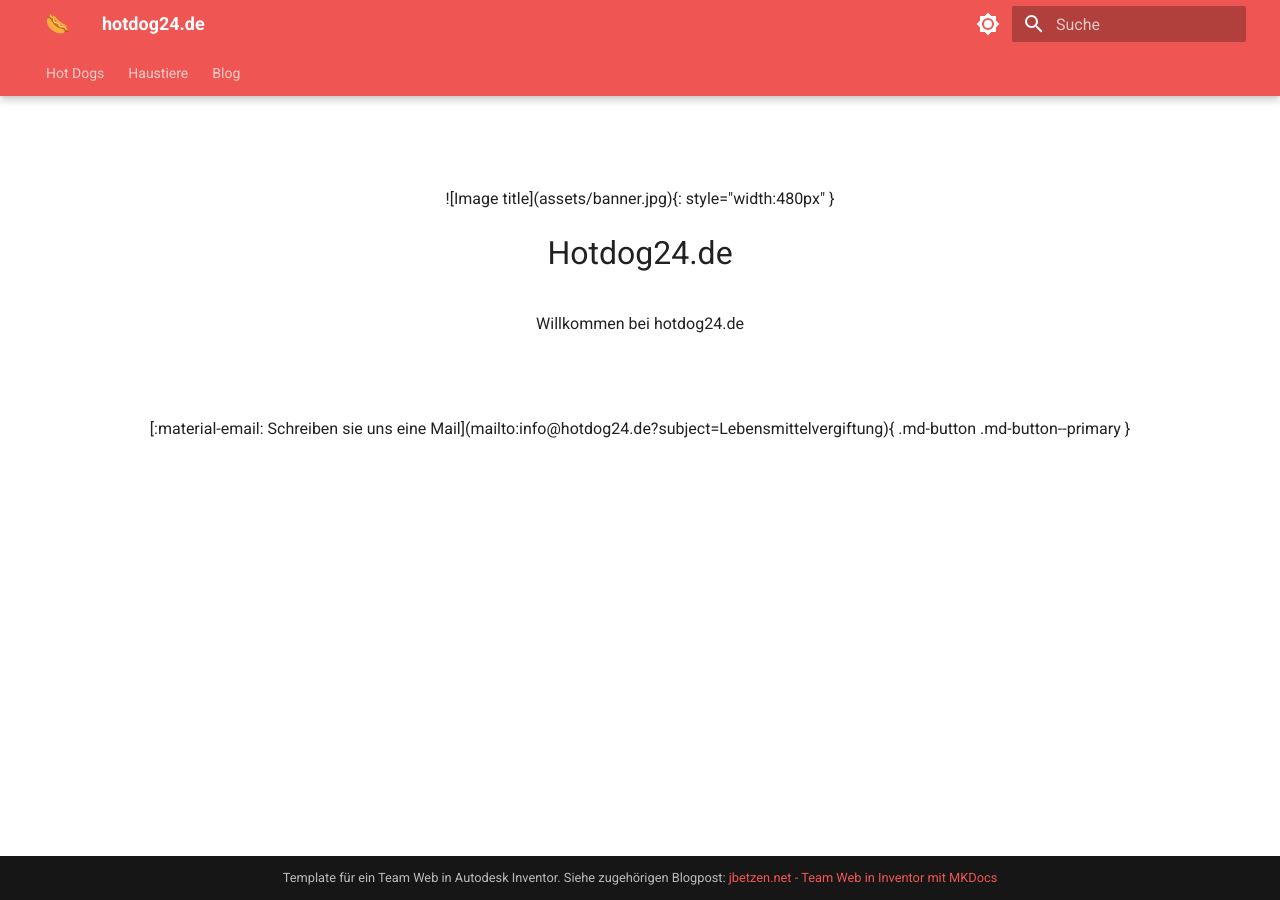
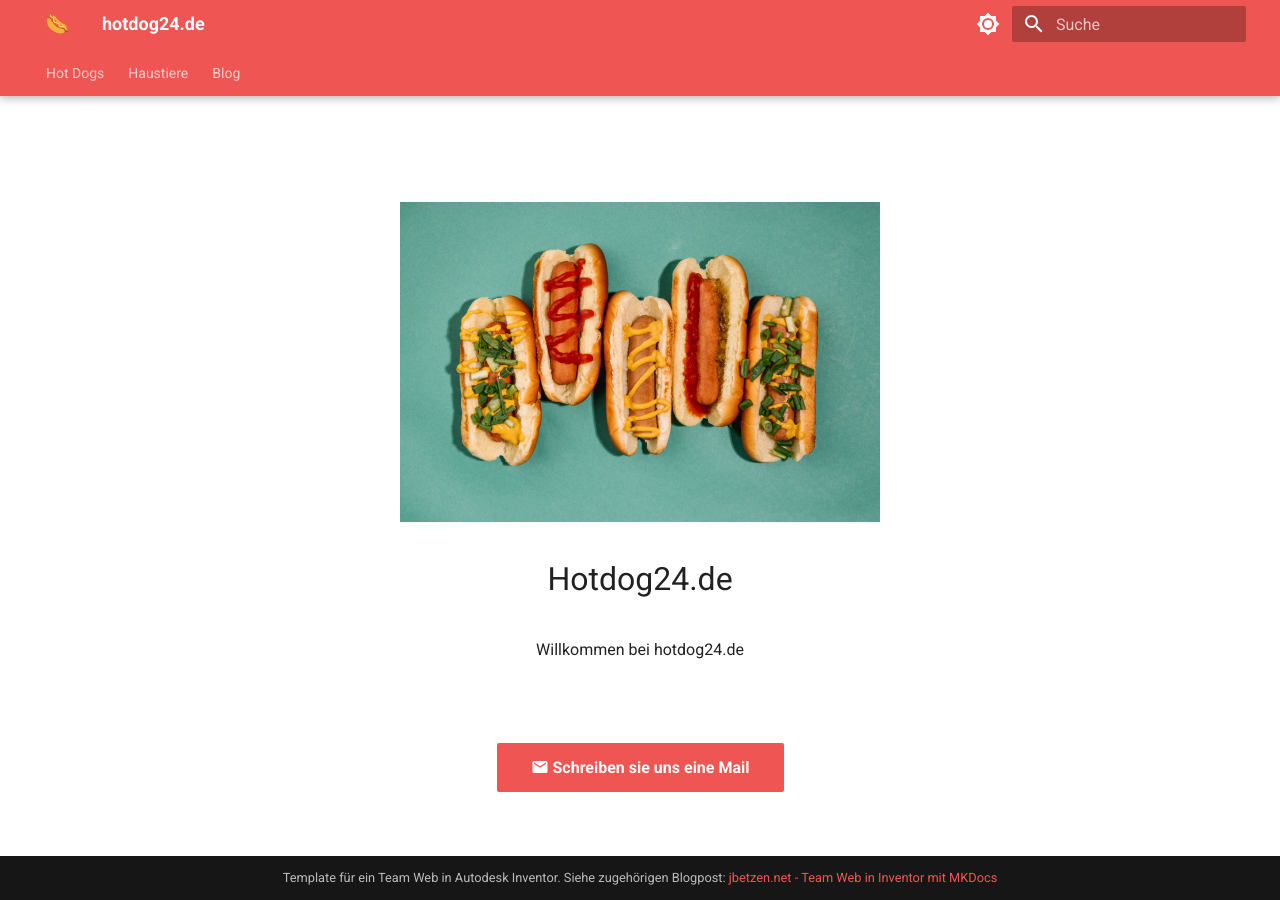
Before and after one commit to schneekluth/teamweb-inventor-mkdocs, an MkDocs documentation site: the page built from docs/index.md, in a window 1280 px wide. Built offline with MkDocs 1.6.1 and Material for MkDocs 9.7.7, drawn with Linux system fonts in a browser that asks for light colours.

Commit message:
Center Element fefixt

```diff
--- a/docs/index.md
+++ b/docs/index.md
@@ -10,7 +10,7 @@ glightbox: false
 ---
 
 #
-<center>
+<center markdown>
 
 <figure markdown>
   ![Image title](assets/banner.jpg){: style="width:480px" }
```
